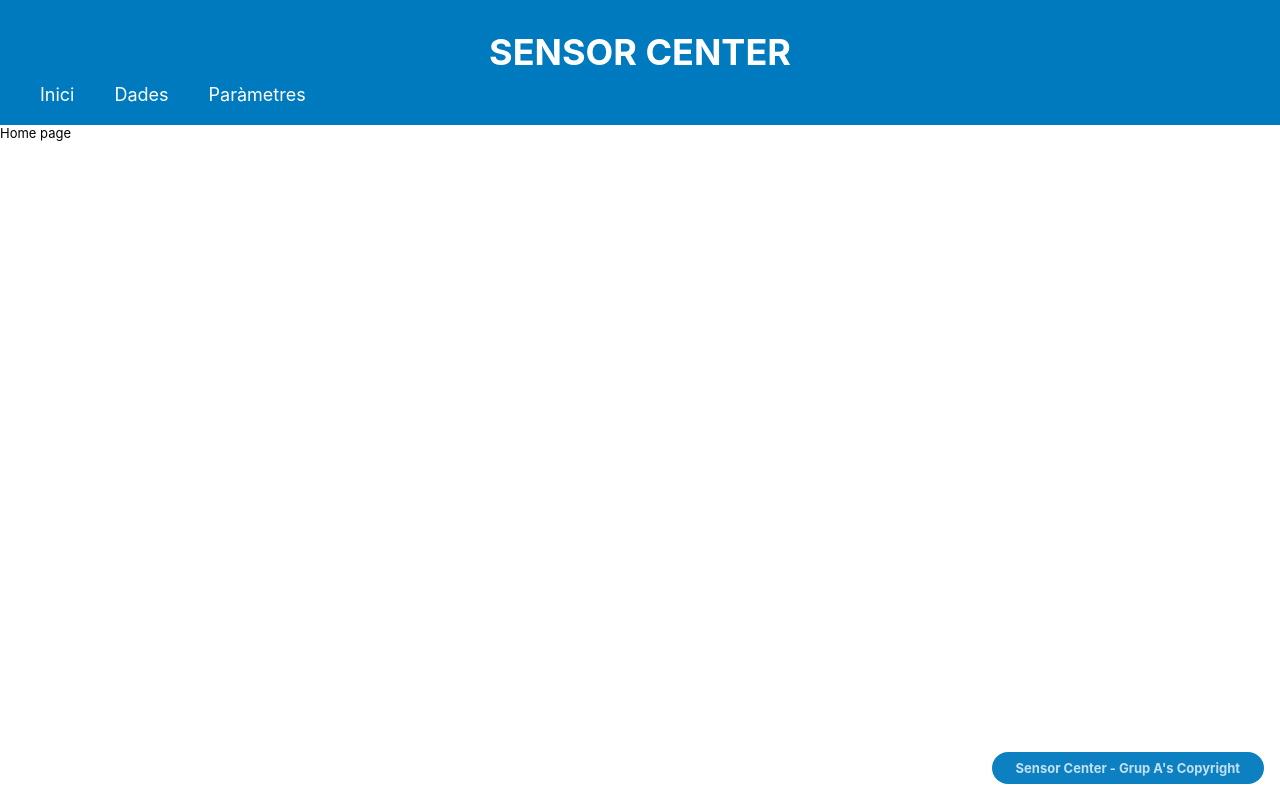
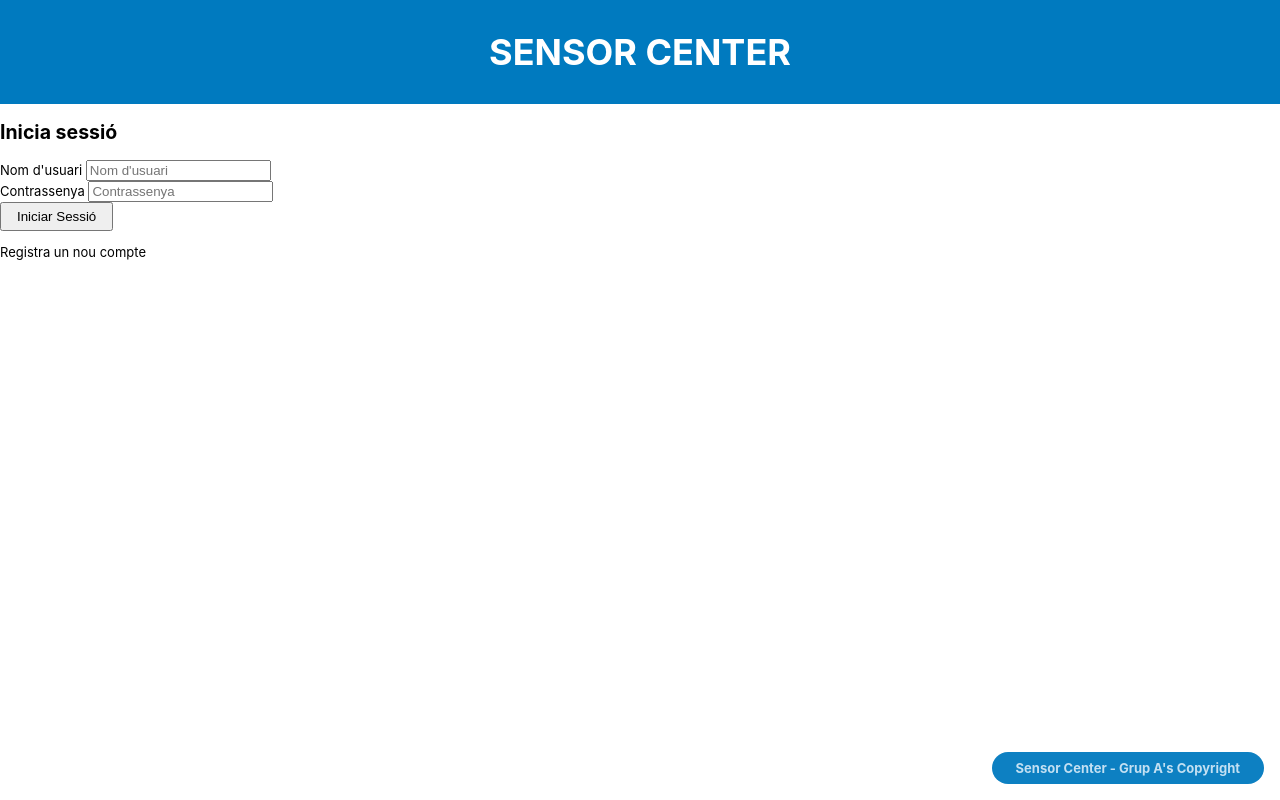
Before and after one commit to xavi075/is-grupA, a React (Create React App) app in the folder web-board/: page / in a window 1280 px wide. Built offline with nearby package versions, Linux system fonts and the light colour scheme.

Commit message:
Add UserContext

```diff
--- a/web-board/src/App.tsx
+++ b/web-board/src/App.tsx
@@ -8,6 +8,8 @@ import { ParametersPage } from './pages/parameters/ParametersPage';
 import { HomePage } from './pages/home/HomePage';
 import { library } from '@fortawesome/fontawesome-svg-core'
 import { fas } from '@fortawesome/free-solid-svg-icons'
+import { LoginPage } from './pages/login/LoginPage';
+// import { UserContextProvider } from './context/UserContext';
 library.add(fas)
 
 function App() {
@@ -19,11 +21,12 @@ function App() {
   return (
       <Router>
         <div className="App">
-        <Header />
+          <Header/>
           <Routes>
             <Route path="/data" element={<DataPage />} />
             <Route path="/parameters" element={<ParametersPage />} />
-          <Route path="/" element={<HomePage />} />
+            <Route path="/home" element={<HomePage />} />
+            <Route path="/" element={<LoginPage />} />
           </Routes>
           <Footer />
         </div>
--- a/web-board/src/components/Header.tsx
+++ b/web-board/src/components/Header.tsx
@@ -2,20 +2,32 @@ import React from 'react';
 import { Navbar, Nav } from 'react-bootstrap';
 import './Header.css';
 import { Link } from "react-router-dom";
+import { FontAwesomeIcon } from '@fortawesome/react-fontawesome'
+
+import { useUser } from '../context/UserContext';
+
 
 const Header = () => {
+
+  const { isLoggedIn } = useUser();
+
   return (
+    <div>
       <Navbar bg="dark" variant="dark" expand="lg">
-      <Navbar.Brand href="/">Sensor Center</Navbar.Brand>
-      {/* <Navbar.Toggle aria-controls="basic-navbar-nav" /> */}
-      <Navbar.Collapse id="basic-navbar-nav">
+        {/* <Navbar.Brand href={`${props.username === "" ? '/' : '/home'}`}>Sensor Center</Navbar.Brand> */}
+        <Navbar.Brand>Sensor Center</Navbar.Brand>
+        {isLoggedIn && <Navbar.Collapse id="basic-navbar-nav">
           <Nav className="ml-auto">
-          <Link className="nav-link" to="/">Inici</Link>
+            <Link className="nav-link" to="/home">Inici</Link>
             <Link className="nav-link" to="/data">Dades</Link>
             <Link className="nav-link" to="/parameters">Paràmetres</Link>
+            {/* Canviar següent objecte del menu (no login, espai d'usuari) */}
+            <Link className="nav-link" to="/"><FontAwesomeIcon icon="circle-user" size='2xl' style={{ color: "#FFFFFF" }} /></Link>
           </Nav>
-      </Navbar.Collapse>
+        </Navbar.Collapse> }
+
       </Navbar>
+    </div>
   );
 };
 
--- /dev/null
+++ b/web-board/src/context/UserContext.tsx
@@ -0,0 +1,29 @@
+import { createContext, useContext, ReactNode, useState } from 'react';
+
+interface UserContextProps {
+  username: string | null;
+  isLoggedIn: boolean;
+  setUserName: (name: string | null) => void;
+  setLoggedIn: (loggedIn: boolean) => void;
+}
+
+const UserContext = createContext<UserContextProps | undefined>(undefined);
+
+export const UserContextProvider: React.FC<{ children: ReactNode }> = ({ children }) => {
+  const [username, setUserName] = useState<string | null>(null);
+  const [isLoggedIn, setLoggedIn] = useState<boolean>(false);
+
+  return (
+    <UserContext.Provider value={{ username, isLoggedIn,setUserName, setLoggedIn }}>
+      {children}
+    </UserContext.Provider>
+  );
+};
+
+export const useUser = () => {
+  const context = useContext(UserContext);
+  if (!context) {
+    throw new Error('useUser must be used within a UserProvider');
+  }
+  return context;
+};
--- a/web-board/src/index.tsx
+++ b/web-board/src/index.tsx
@@ -2,11 +2,15 @@ import React from 'react';
 import ReactDOM from 'react-dom/client';
 import './index.css';
 import App from './App';
+import { UserContextProvider } from './context/UserContext';
+
 // import reportWebVitals from './reportWebVitals';
 
 const root = ReactDOM.createRoot(document.getElementById('root') as HTMLElement);
 root.render(
+  <UserContextProvider>
   <App />
+  </UserContextProvider>
 );
 
 // If you want to start measuring performance in your app, pass a function
--- /dev/null
+++ b/web-board/src/pages/login/LoginPage.tsx
@@ -0,0 +1,9 @@
+import Login from './components/Login';
+
+export function LoginPage() {
+    return (
+        <div>
+            <Login />
+        </div>
+    )
+}
--- /dev/null
+++ b/web-board/src/pages/login/components/Login.tsx
@@ -0,0 +1,68 @@
+import { useState } from 'react';
+import { Form, Button } from 'react-bootstrap';
+import { useUser } from '../../../context/UserContext';
+// import { ILogged } from '../../../utils/interfaces';
+
+
+const Login =  () => {
+  const { setUserName, setLoggedIn } = useUser();
+
+
+  const handleLogin = (e: React.FormEvent<HTMLFormElement>) => {
+    e.preventDefault();
+    const userName = "xavimc"
+    setUserName(userName);
+    setLoggedIn(!!userName);
+  };
+
+  const [expanded, setExpanded] = useState(true);
+
+    return (
+      <>
+      {expanded &&(
+        <div>
+          <h2>Inicia sessió</h2>
+            <Form onSubmit={handleLogin}>
+            <Form.Group controlId="formBasicUsername">
+              <Form.Label>Nom d'usuari </Form.Label>
+              <Form.Control type="text" placeholder="Nom d'usuari" />
+            </Form.Group>
+
+            <Form.Group controlId="formBasicPassword">
+              <Form.Label>Contrassenya </Form.Label>
+              <Form.Control type="password" placeholder="Contrassenya" />
+            </Form.Group>
+
+            <Button variant="primary" type="submit">
+              Iniciar Sessió
+            </Button>
+          </Form>
+          <div className={`${expanded ? 'expanded' : ''}`} onClick={() => setExpanded(prevState => !prevState) }><p >Registra un nou compte</p></div>
+        </div>
+      )}
+      {!expanded &&(
+        <div>
+          <h2>Registre d'un nou usuari</h2>
+            <Form onSubmit={handleLogin}>
+            <Form.Group controlId="formBasicUsername">
+              <Form.Label>Nom d'usuari </Form.Label>
+              <Form.Control type="text" placeholder="Nom d'usuari" />
+            </Form.Group>
+
+            <Form.Group controlId="formBasicPassword">
+              <Form.Label>Nova Contrassenya </Form.Label>
+              <Form.Control type="password" placeholder="Contrassenya" />
+            </Form.Group>
+
+            <Button variant="primary" type="submit">
+              Registra't
+            </Button>
+          </Form>
+          <div className={`${expanded ? 'expanded' : ''}`} onClick={() => setExpanded(prevState => !prevState) }><p >Inicia sessió d'un compte ja existent</p></div>
+        </div>
+      )}
+      </>
+    )
+}
+
+export default Login;
--- a/web-board/src/utils/interfaces.ts
+++ b/web-board/src/utils/interfaces.ts
@@ -1 +1,4 @@
 // Interfaces Module
+export interface ILogged {
+    username: string
+  }
```
Also changed, not shown: web-board/src/hooks/useUser.tsx (added, +23 -0 lines), web-board/src/utils/api.ts (added, +28 -0 lines), web-board/src/pages/home/HomePage.tsx (line endings or trailing spaces), 1 other file (tests, documents, lock files or other folders). Lines whose indentation alone changed are shown as unchanged.
